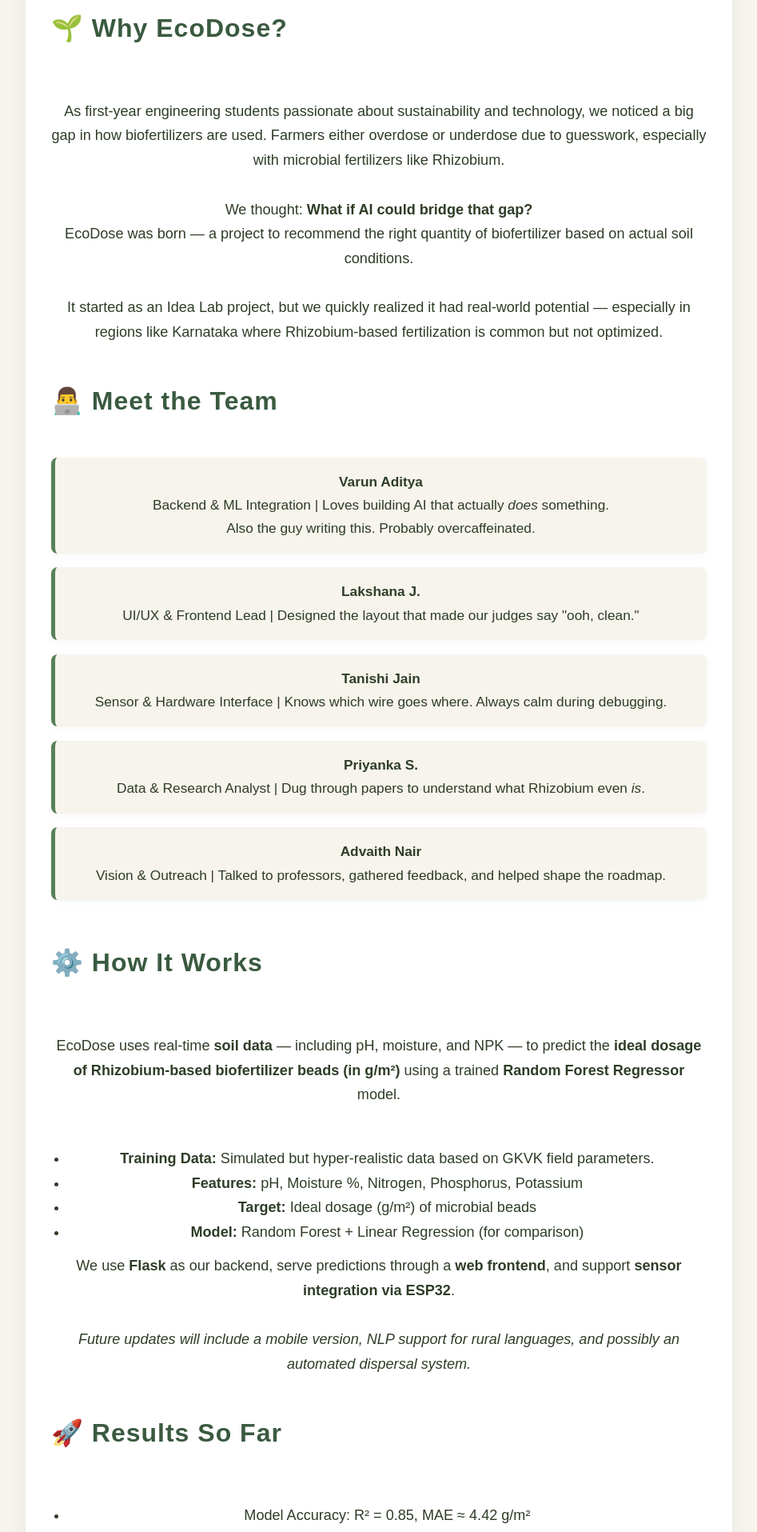
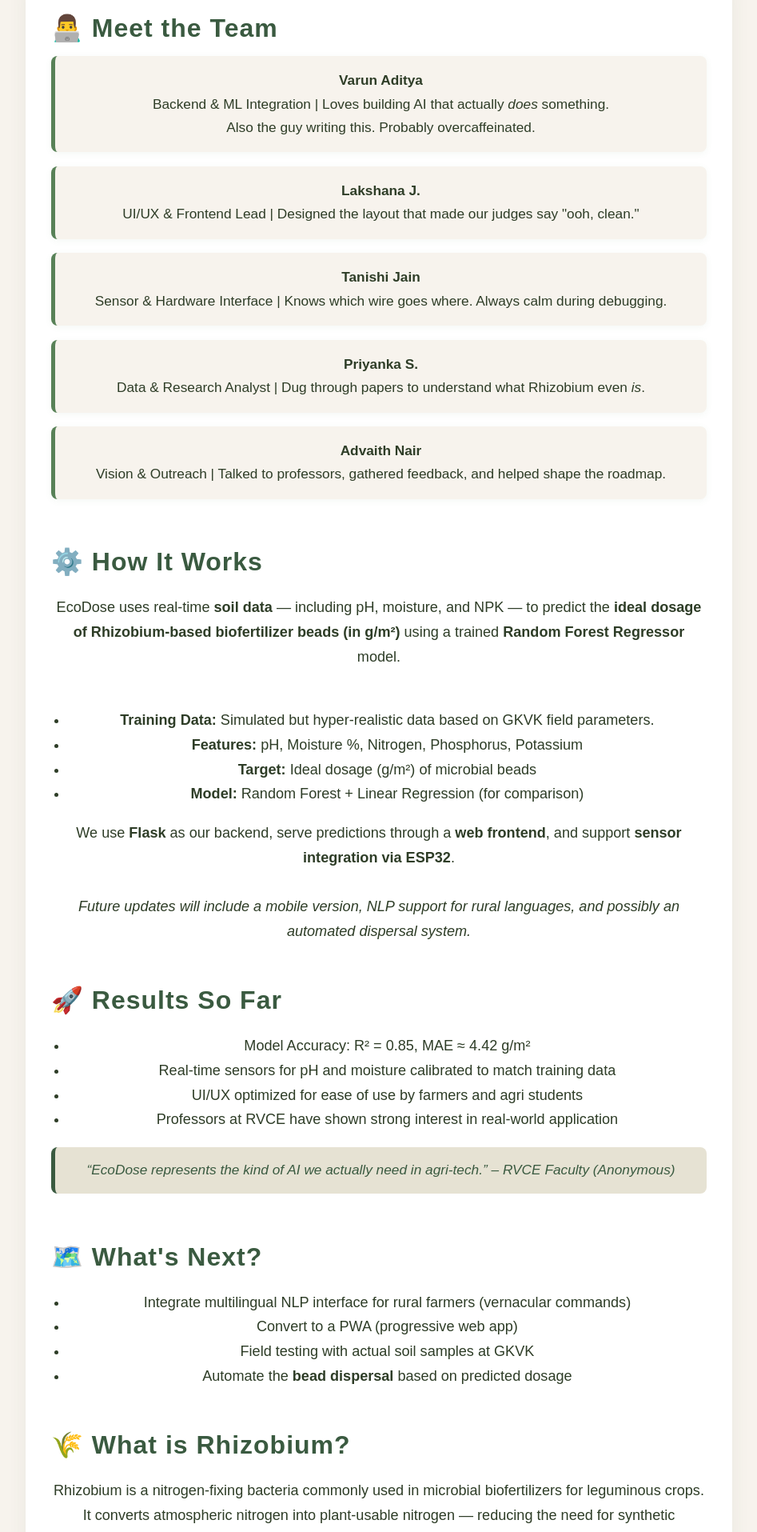
Before and after one commit to varunaditya27/EcoDose, a React (Vite) app in the folder web-app/frontend/: page / in a window 1280 px wide. Shown: the part 680-2595 px from the top of the page at 80% size, without its empty margins (166-1113 px from the left). Built offline with nearby package versions, Linux system fonts and the light colour scheme.

Commit message:
Enhance 'About' section layout with card design and add new 'Why EcoDose' component to improve content organization and user engagement

```diff
--- a/web-app/frontend/src/components/About.jsx
+++ b/web-app/frontend/src/components/About.jsx
@@ -3,13 +3,7 @@ import React from 'react';
 const About = () => (
   <section className="about" id="about">
     <div className="about-expanded-container">
-      <h2>🌱 Why EcoDose?</h2>
-      <p>
-        As first-year engineering students passionate about sustainability and technology, we noticed a big gap in how biofertilizers are used. Farmers either overdose or underdose due to guesswork, especially with microbial fertilizers like Rhizobium.<br /><br />
-        We thought: <b>What if AI could bridge that gap?</b><br />
-        EcoDose was born — a project to recommend the right quantity of biofertilizer based on actual soil conditions.<br /><br />
-        It started as an Idea Lab project, but we quickly realized it had real-world potential — especially in regions like Karnataka where Rhizobium-based fertilization is common but not optimized.
-      </p>
+      <div className="about-card">
         <h2>👨‍💻 Meet the Team</h2>
         <ul className="team-list">
           <li><b>Varun Aditya</b><br />Backend & ML Integration | Loves building AI that actually <i>does</i> something.<br />Also the guy writing this. Probably overcaffeinated.</li>
@@ -18,18 +12,24 @@ const About = () => (
           <li><b>Priyanka S.</b><br />Data & Research Analyst | Dug through papers to understand what Rhizobium even <i>is</i>.</li>
           <li><b>Advaith Nair</b><br />Vision & Outreach | Talked to professors, gathered feedback, and helped shape the roadmap.</li>
         </ul>
+      </div>
+      <div className="about-card">
         <h2>⚙️ How It Works</h2>
         <p>
           EcoDose uses real-time <b>soil data</b> — including pH, moisture, and NPK — to predict the <b>ideal dosage of Rhizobium-based biofertilizer beads (in g/m²)</b> using a trained <b>Random Forest Regressor</b> model.<br /><br />
+        </p>
         <ul>
           <li><b>Training Data:</b> Simulated but hyper-realistic data based on GKVK field parameters.</li>
           <li><b>Features:</b> pH, Moisture %, Nitrogen, Phosphorus, Potassium</li>
           <li><b>Target:</b> Ideal dosage (g/m²) of microbial beads</li>
           <li><b>Model:</b> Random Forest + Linear Regression (for comparison)</li>
         </ul>
+        <p>
           We use <b>Flask</b> as our backend, serve predictions through a <b>web frontend</b>, and support <b>sensor integration via ESP32</b>.<br /><br />
           <i>Future updates will include a mobile version, NLP support for rural languages, and possibly an automated dispersal system.</i>
         </p>
+      </div>
+      <div className="about-card">
         <h2>🚀 Results So Far</h2>
         <ul>
           <li>Model Accuracy: R² = 0.85, MAE ≈ 4.42 g/m²</li>
@@ -38,6 +38,8 @@ const About = () => (
           <li>Professors at RVCE have shown strong interest in real-world application</li>
         </ul>
         <blockquote>“EcoDose represents the kind of AI we actually need in agri-tech.” – RVCE Faculty (Anonymous)</blockquote>
+      </div>
+      <div className="about-card">
         <h2>🗺️ What's Next?</h2>
         <ul>
           <li>Integrate multilingual NLP interface for rural farmers (vernacular commands)</li>
@@ -45,22 +47,29 @@ const About = () => (
           <li>Field testing with actual soil samples at GKVK</li>
           <li>Automate the <b>bead dispersal</b> based on predicted dosage</li>
         </ul>
+      </div>
+      <div className="about-card">
         <h2>🌾 What is Rhizobium?</h2>
         <p>
           Rhizobium is a nitrogen-fixing bacteria commonly used in microbial biofertilizers for leguminous crops. It converts atmospheric nitrogen into plant-usable nitrogen — reducing the need for synthetic fertilizers.
         </p>
+      </div>
+      <div className="about-card">
         <h2>❓ Why dose matters?</h2>
         <p>
           Too much → waste & microbial competition.<br />
           Too little → ineffective results.<br />
           EcoDose finds that <b>sweet spot</b> using real soil data.
         </p>
+      </div>
+      <div className="about-card">
         <h2>🤖 Why use AI?</h2>
         <p>
           Because soil isn't one-size-fits-all.<br />
           AI lets us customize dosage based on <b>actual conditions</b>, not generic charts.
         </p>
       </div>
+    </div>
   </section>
 );
 
```
Also changed, not shown: web-app/frontend/src/components/WhyEcoDose.jsx (added, +17 -0 lines). Lines whose indentation alone changed are shown as unchanged.
